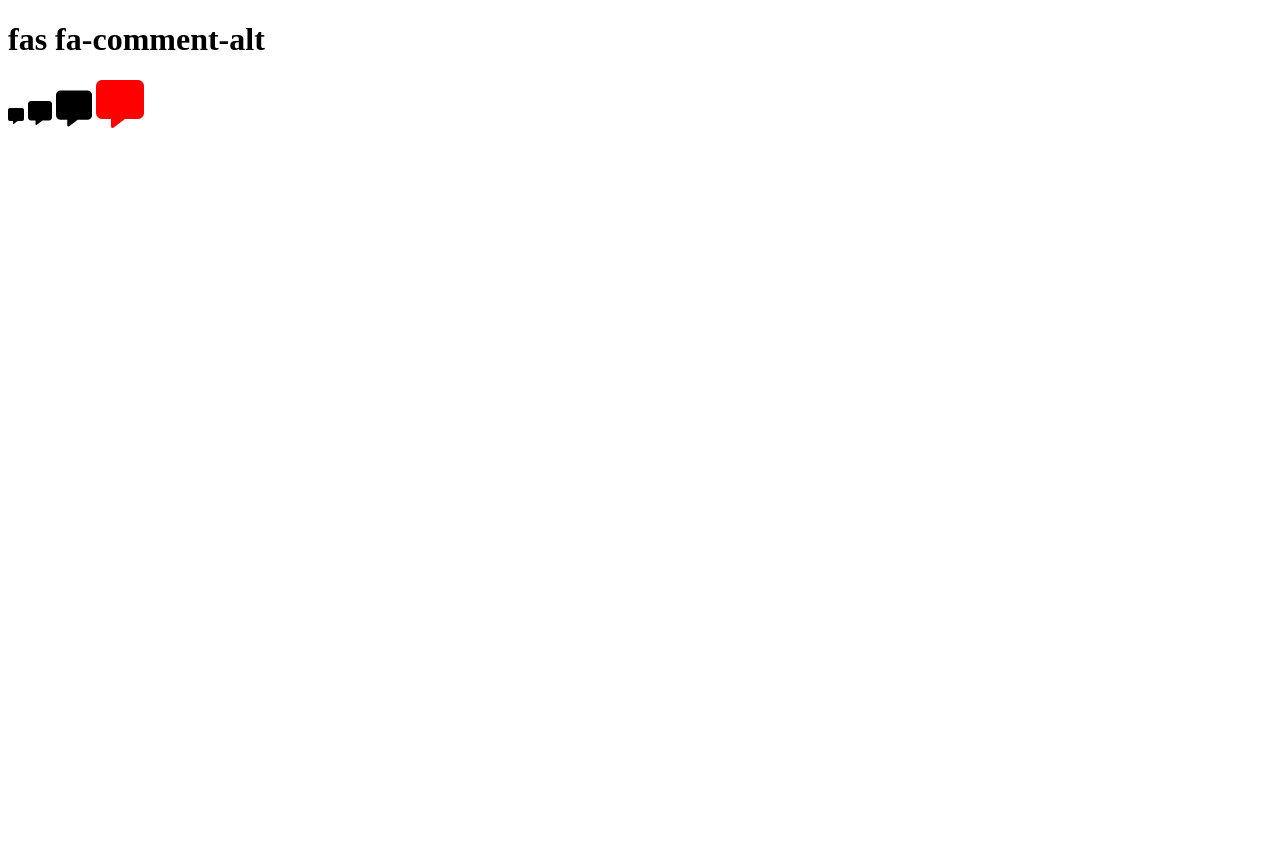
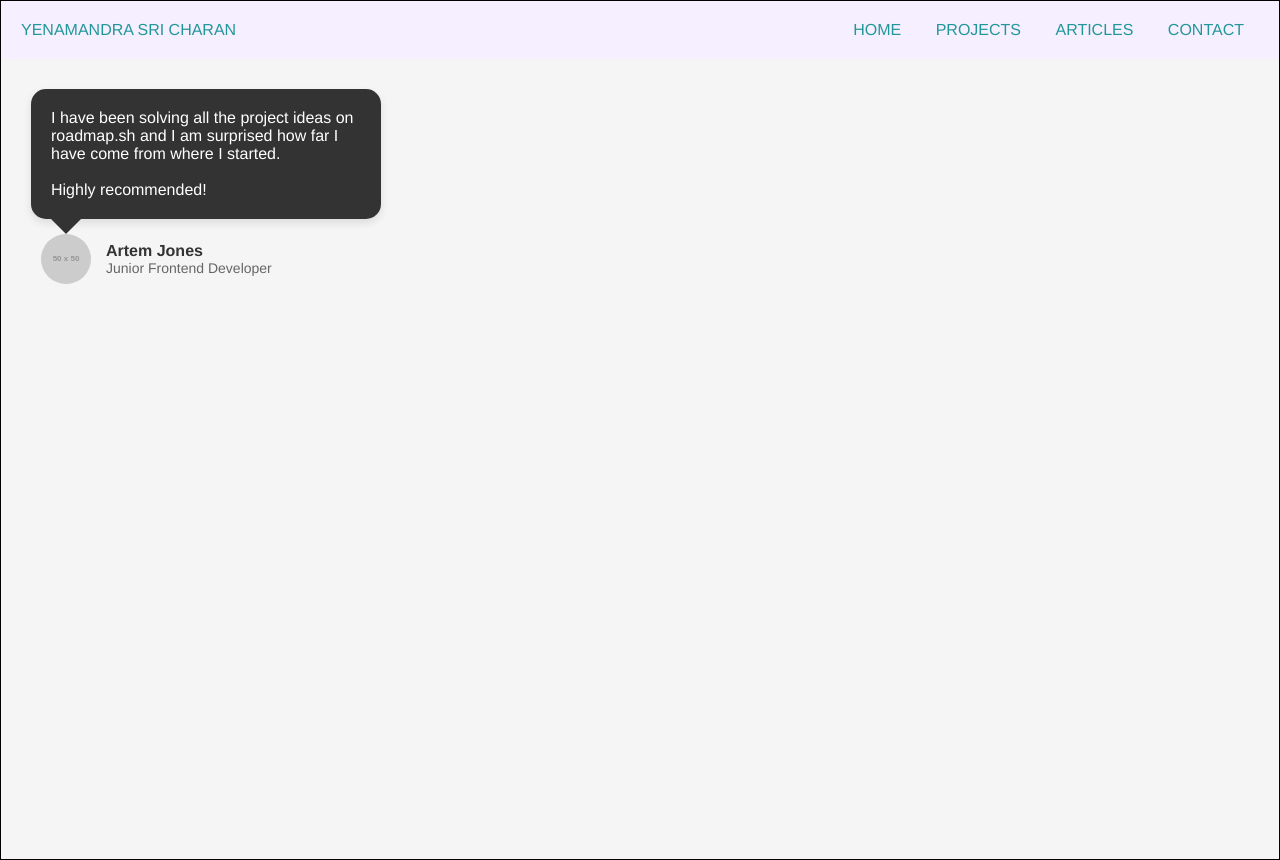
Before and after one commit to yenme6/yenme6.github.io, a plain HTML site: page project3/index.html in a window 1280 px wide. Before the commit the page ends 800 px from the top, so only its background shows below. Drawn offline with Linux system fonts and the light colour scheme; placeholder pictures from the web are drawn by us.

Commit message:
Code improvements for project 3

```diff
--- a/project3/# style.css
+++ /dev/null
@@ -1,4 +0,0 @@
-.title
-{
-    font-family: 'Franklin Gothic Medium', 'Arial Narrow', Arial, sans-serif;
-}
--- a/project3/index.html
+++ b/project3/index.html
@@ -1,20 +1,69 @@
 <!DOCTYPE html>
 <html lang="en">
-<head>
+  <head>
     <title>Testimonial Cards</title>
-    <script src='https://kit.fontawesome.com/a076d05399.js' crossorigin='anonymous'></script>
-</head>
-<body>
-    </head>
-    <body>
-
-    <h1>fas fa-comment-alt</h1>
-
-    <i class='fas fa-comment-alt'></i>
-    <i class='fas fa-comment-alt' style='font-size:24px'></i>
-    <i class='fas fa-comment-alt' style='font-size:36px'></i>
-    <i class='fas fa-comment-alt' style='font-size:48px;color:red'></i>
-    <br>
-
-</body>
+    <link rel="stylesheet" href="./style.css" />
+    <link rel="stylesheet" href="../project2/style.css" />
+    <link rel="stylesheet" href="../index.css" />
+    <script
+      src="https://kit.fontawesome.com/a076d05399.js"
+      crossorigin="anonymous"
+    ></script>
+  </head>
+  <body>
+    <div class="root-container no-padding">
+      <div class="my-header">
+        <span class="title">Yenamandra Sri Charan</span>
+        <span class="nav-links">
+          <span class="nav-link">
+            <a
+              class="project-links title"
+              href="../index.html"
+              target="_self"
+              title="This takes you to the home page"
+              >Home</a
+            >
+          </span>
+          <span class="nav-link">
+            <a
+              class="project-links title"
+              href="../index.html#my-projects"
+              target="_self"
+              title="This takes you to project1"
+              >Projects</a
+            >
+          </span>
+          <span class="nav-link">
+            <a
+              class="project-links title"
+              href="https://www.vfaes.org/why-asian-elephants?gad_source=1&gclid=CjwKCAjw6JS3BhBAEiwAO9waF5lon5s-kLykdbYUaa-TMt3_tL6I6QEBqodG5aWM0ZHXI-TYa0AMSxoCmFEQAvD_BwE"
+              target="_self"
+              title="This takes you to an article"
+              >Articles</a
+            >
+          </span>
+          <span class="nav-link">
+            <a class="project-links title" href="../project2/contact.html"
+              >Contact</a
+            >
+          </span>
+        </span>
+      </div>
+      <div class="my-content">
+        <div class="popover">
+          <div class="popover-arrow"></div>
+          I have been solving all the project ideas on roadmap.sh and I am
+          surprised how far I have come from where I started.<br /><br />
+          Highly recommended!
+        </div>
+        <div class="user-info">
+          <img src="https://via.placeholder.com/50" alt="User Image" />
+          <div class="user-details">
+            <span class="user-name">Artem Jones</span>
+            <span class="user-title">Junior Frontend Developer</span>
+          </div>
+        </div>
+      </div>
+    </div>
+  </body>
 </html>
--- /dev/null
+++ b/project3/style.css
@@ -0,0 +1,58 @@
+.my-content {
+  height: 100vh;
+  display: flex;
+  flex-direction: column;
+  padding: 30px;
+}
+
+.popover {
+  width: 350px;
+  background-color: #333;
+  color: #fff;
+  padding: 20px;
+  border-radius: 15px;
+  box-shadow: 0 4px 8px rgba(0, 0, 0, 0.1);
+  position: relative;
+}
+
+.popover-arrow {
+  content: "";
+  width: 0;
+  height: 0;
+  border-left: 15px solid transparent;
+  border-right: 15px solid transparent;
+  border-top: 15px solid #333;
+  position: absolute;
+  bottom: -15px;
+  left: 20px;
+}
+
+.user-info {
+  display: flex;
+  align-items: center;
+  margin-top: 15px;
+  margin-left: 10px;
+}
+
+.user-info img {
+  border-radius: 50%;
+  width: 50px;
+  height: 50px;
+  margin-right: 15px;
+}
+
+.user-info .user-details {
+  display: flex;
+  flex-direction: column;
+}
+
+.user-info .user-name {
+  font-size: 16px;
+  font-weight: bold;
+  color: #333;
+}
+
+.user-info .user-title {
+  font-size: 14px;
+  color: #666;
+}
```
Also changed, not shown: index.html (+6 -0 lines), project2/index.html (+1 -1 lines).
